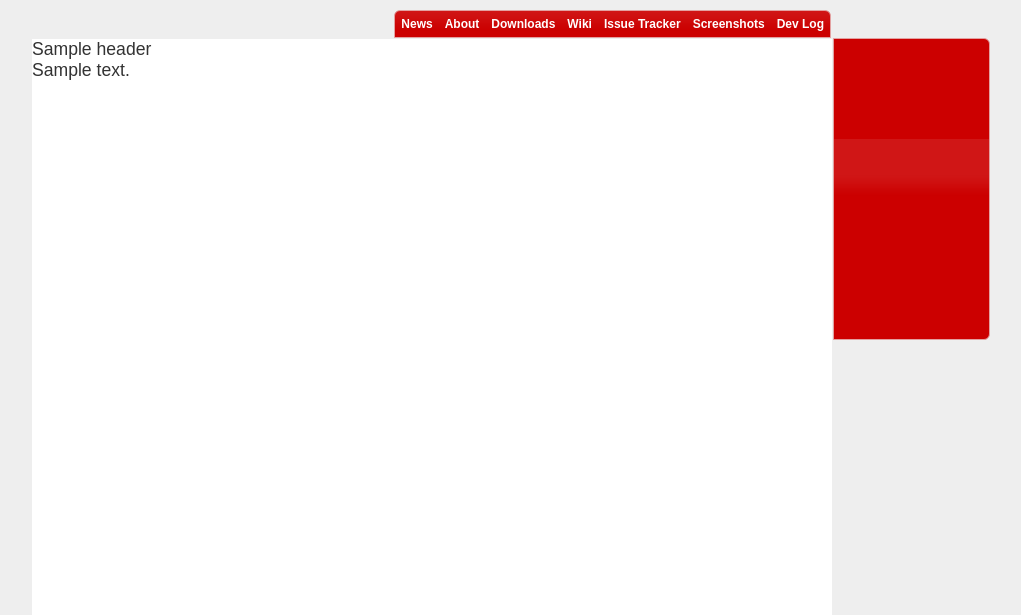
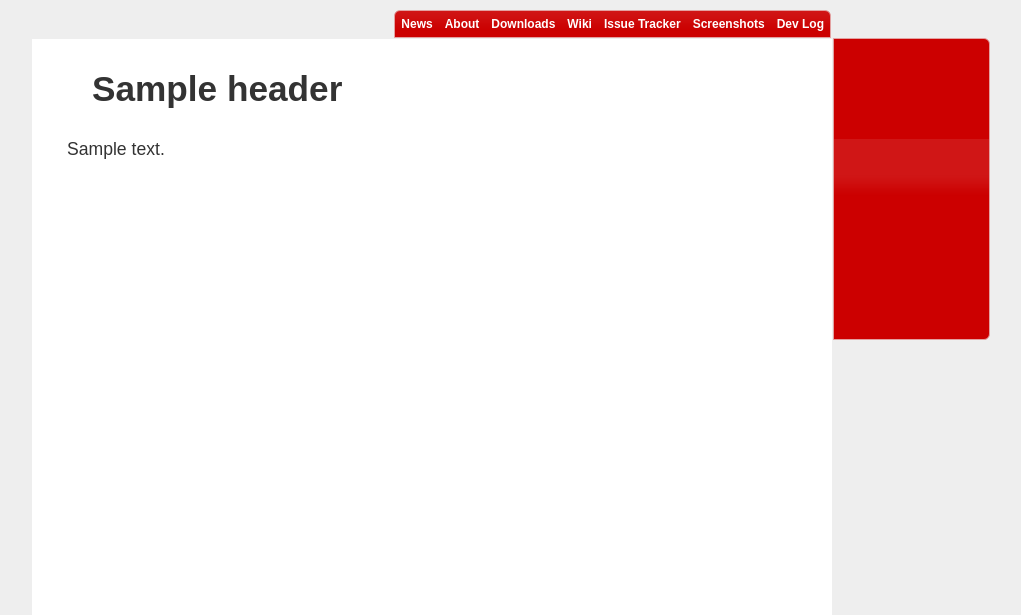
Before and after one commit to royvandewater/project_showcase, a Python web app: template templates/layout.html in a window 1280 px wide. Shown: the top 615 px of the page, without its empty margins (129-1150 px from the left). Run offline with Jinja, Linux system fonts and the light colour scheme; the template is opened without the code that fills it: most values are stand-ins (such as "Sample title", 1, 10 or a date in 2020); some libraries are stand-ins or nearby versions.

Commit message:
Positioned header and content body

```diff
--- a/media/css/main.css
+++ b/media/css/main.css
@@ -42,13 +42,21 @@ body {
   text-decoration: none;
 }
 
-#main_area {
+#main-area {
   float: left;
   width: 800px;
   height: 6in;
 }
 
-#side_navigation {
+#content-header {
+  margin: 30px 60px;
+}
+
+#content-body {
+  margin: 0 35px;
+}
+
+#side-navigation {
   float: left;
   min-height: 300px;
   width: 155px;
--- a/templates/layout.html
+++ b/templates/layout.html
@@ -14,15 +14,19 @@
     </ul>
   </div>
   <div class="clearboth"></div>
-  <div id="main_area" class="ui-widget-content ui-corner-top-left">
-    {{ content.header }}
-    <div class="content-body">
-      {{ content.body }}
+  <div id="main-area" class="ui-widget-content ui-corner-top-left">
+    <div id="content-header">
+      <h1>{{ content.header }}</h1>
     </div>
-    {% block main_content %}
-    {% endblock %}
+    <div id="content-body">
+      {{ content.body|safe }}
+    </div>
+    <div id="content-page">
+      {% block main_content %}
+      {% endblock %}
+    </div>
   </div>
-  <div id="side_navigation" class="ui-widget-header ui-corner-right" >
+  <div id="side-navigation" class="ui-widget-header ui-corner-right" >
     {% block side_nav %}
     {% endblock %}
   </div>
```
